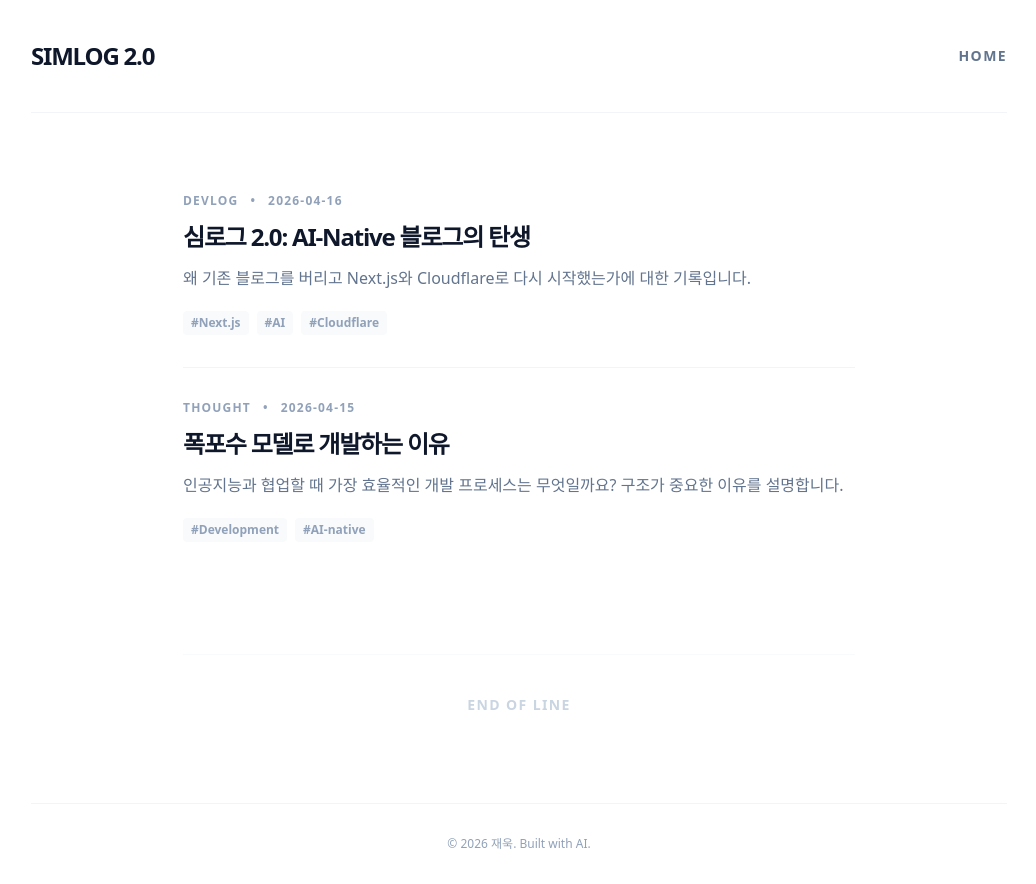
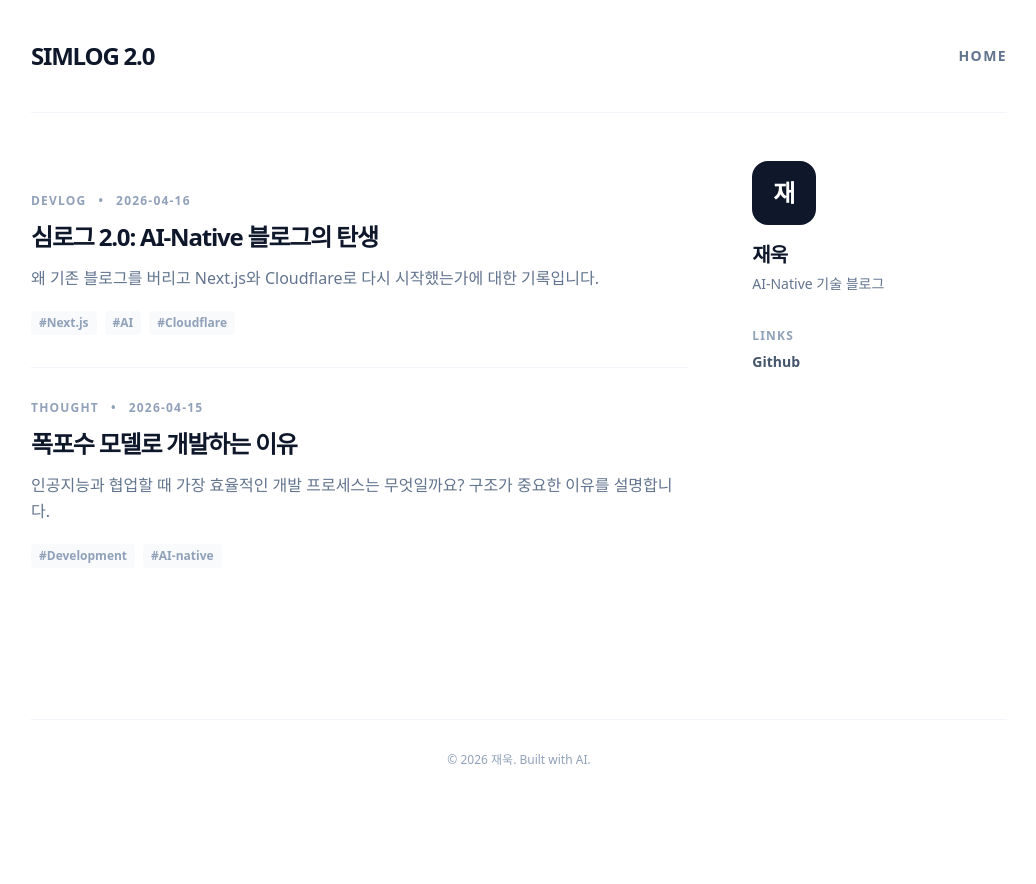
Before and after one commit to wook2002/simlog-v2, a Next.js app: page / in a window 1280 px wide. Shown: the whole page, without its empty margins (121-1157 px from the left). After the commit the page ends 800 px from the top, so only its background shows below. Built offline with nearby package versions, Linux system fonts and the light colour scheme.

Commit message:
feat: 사이드바 추가 및 레이아웃 최적화

```diff
--- a/src/app/page.tsx
+++ b/src/app/page.tsx
@@ -1,21 +1,21 @@
 import { MOCK_POSTS } from "@/constants/mockData";
 import PostCard from "@/components/PostCard";
+import Sidebar from "@/components/Sidebar";
 
 export default function Home() {
   return (
-    <section className="max-w-2xl mx-auto">
-      <div className="flex flex-col">
-        {MOCK_POSTS.map((post) => (
-          <PostCard key={post.id} post={post} />
-        ))}
-      </div>
+    <div className="flex flex-col md:flex-row gap-16">
+      {/* 왼쪽: 글 목록 (폭포수가 흐르는 메인 영역) */}
+      <section className="flex-grow space-y-2">
+        <div className="divide-y divide-slate-100">
+          {MOCK_POSTS.map((post) => (
+            <PostCard key={post.id} post={post} />
+          ))}
+        </div>
+      </section>
 
-      {/* 나중에 글이 많아지면 보여줄 빈 공간 */}
-      <div className="mt-20 py-10 border-t border-slate-50 text-center">
-        <p className="text-sm text-slate-300 font-bold tracking-widest uppercase">
-          End of Line
-        </p>
-      </div>
-    </section>
+      {/* 오른쪽: 사이드바 (고정 정보) */}
+      <Sidebar />
+    </div>
   );
 }
--- /dev/null
+++ b/src/components/Sidebar.tsx
@@ -0,0 +1,32 @@
+import { SITE_CONFIG } from "@/constants/siteConfig";
+
+export default function Sidebar() {
+  return (
+    <aside className="w-full md:w-64 space-y-8">
+      {/* 프로필 섹션 */}
+      <div className="space-y-4">
+        <div className="h-16 w-16 bg-slate-900 rounded-2xl flex items-center justify-center text-white text-2xl font-black">
+          {SITE_CONFIG.author[0]}
+        </div>
+        <div>
+          <h2 className="text-xl font-black tracking-tighter">{SITE_CONFIG.author}</h2>
+          <p className="text-sm text-slate-500 font-medium leading-relaxed mt-1">
+            {SITE_CONFIG.description}
+          </p>
+        </div>
+      </div>
+
+      {/* 카테고리/링크 섹션 */}
+      <div className="space-y-2">
+        <h3 className="text-xs font-bold text-slate-400 uppercase tracking-widest">Links</h3>
+        <ul className="space-y-2 text-sm font-bold">
+          <li>
+            <a href={SITE_CONFIG.links.github} className="text-slate-600 hover:text-black transition">
+              Github
+            </a>
+          </li>
+        </ul>
+      </div>
+    </aside>
+  );
+}
```
